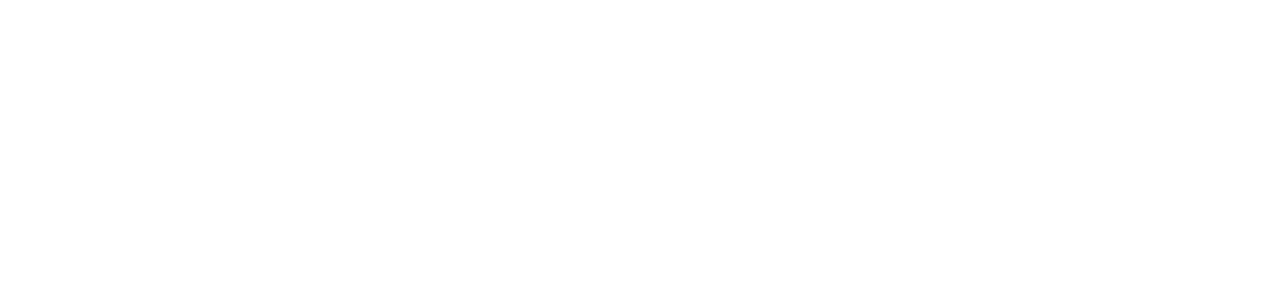
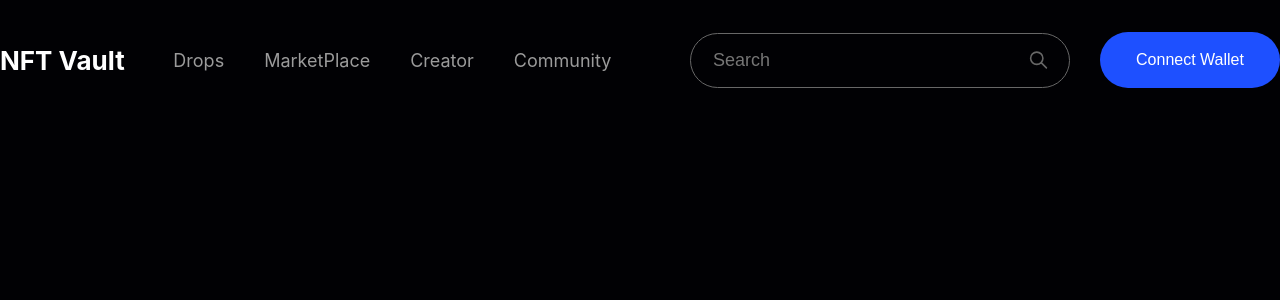
Before and after one commit to chrisprodev/nfts-landing-page-ui, a Next.js app: page / in a window 1280 px wide. Shown: the top 300 px of the page. Built offline with nearby package versions, Linux system fonts and the light colour scheme.

Commit message:
Add NavBar

```diff
--- a/pages/index.tsx
+++ b/pages/index.tsx
@@ -1,5 +1,6 @@
 import type { NextPage } from "next";
 import Head from "next/head";
+import NavBar from "../src/NavBar";
 
 const Home: NextPage = () => {
   return (
@@ -9,6 +10,7 @@
         <meta name="description" content="NFT Website" />
         <link rel="icon" href="/favicon.ico" />
       </Head>
+      <NavBar />
 
       <main></main>
     </>
--- /dev/null
+++ b/src/NavBar/NavBar.tsx
@@ -0,0 +1,41 @@
+import React from "react";
+import Link from "next/link";
+import * as Styles from "./Styles";
+
+const menuLinks = ["Drops", "MarketPlace", "Creator", "Community"];
+
+export const NavBar: React.FC = () => {
+  return (
+    <Styles.Container>
+      <Styles.Logo>NFT Vault</Styles.Logo>
+      <Styles.NavMenu>
+        {menuLinks.map((menuLink) => (
+          <Link href="/" passHref key={menuLink}>
+            <Styles.MenuLink>
+              <a>{menuLink}</a>
+            </Styles.MenuLink>
+          </Link>
+        ))}
+      </Styles.NavMenu>
+      <Styles.ActionsWrapper>
+        <Styles.SearchWrapper>
+          <input type="text" placeholder="Search" />
+          <svg
+            xmlns="http://www.w3.org/2000/svg"
+            fill="none"
+            viewBox="0 0 24 24"
+            stroke="currentColor"
+            strokeWidth={1.8}
+          >
+            <path
+              strokeLinecap="round"
+              strokeLinejoin="round"
+              d="M21 21l-6-6m2-5a7 7 0 11-14 0 7 7 0 0114 0z"
+            />
+          </svg>
+        </Styles.SearchWrapper>
+        <Styles.WalletBtn>Connect Wallet</Styles.WalletBtn>
+      </Styles.ActionsWrapper>
+    </Styles.Container>
+  );
+};
--- /dev/null
+++ b/src/NavBar/Styles.ts
@@ -0,0 +1,92 @@
+import styled from "styled-components";
+
+export const Container = styled.nav`
+  display: flex;
+  align-items: center;
+  justify-content: space-between;
+  max-width: 130rem;
+  margin: 3.2rem auto 0 auto;
+`;
+
+export const NavMenu = styled.div`
+  display: flex;
+  gap: 4rem;
+`;
+
+export const MenuLink = styled.a`
+  font-size: 1.8rem;
+  color: #9b9b9b;
+  transition: all 150ms ease;
+
+  :hover {
+    color: #1e50ff;
+  }
+`;
+
+export const ActionsWrapper = styled.div`
+  display: flex;
+  align-items: center;
+`;
+
+export const SearchWrapper = styled.div`
+  display: flex;
+  align-items: center;
+  justify-content: space-between;
+  width: 38rem;
+  margin-left: 3rem;
+  border: solid 1.2px #676767;
+  padding: 0 2rem;
+  border-radius: 3rem;
+  height: 5.5rem;
+  transition: all 150ms ease;
+
+  input[type="text"] {
+    font-size: 1.8rem;
+    border: none;
+    outline: none;
+    background: transparent;
+    color: #fff;
+    width: 100%;
+    margin-right: 2rem;
+  }
+
+  svg {
+    height: 2.4rem;
+    width: auto;
+    color: #676767;
+  }
+
+  :focus-within {
+    border-color: #1e50ff;
+
+    svg {
+      color: #1e50ff;
+    }
+  }
+`;
+
+export const WalletBtn = styled.button`
+  cursor: pointer;
+  width: 18rem;
+  height: 5.6rem;
+  margin-left: 3rem;
+  display: flex;
+  align-items: center;
+  justify-content: center;
+  font-size: 1.6rem;
+  background: #1e50ff;
+  color: #fff;
+  border: none;
+  border-radius: 7rem;
+  transition: all 150ms ease;
+
+  :hover {
+    background: #315eff;
+  }
+`;
+
+export const Logo = styled.span`
+  font-size: 2.6rem;
+  font-weight: 700;
+  user-select: none;
+`;
--- /dev/null
+++ b/src/NavBar/index.tsx
@@ -0,0 +1,2 @@
+import { NavBar } from "./NavBar";
+export default NavBar;
--- a/styles/globals.css
+++ b/styles/globals.css
@@ -1,9 +1,13 @@
 html,
 body {
+  font-size: 62.5%;
   padding: 0;
   margin: 0;
-  font-family: -apple-system, BlinkMacSystemFont, Segoe UI, Roboto, Oxygen,
-    Ubuntu, Cantarell, Fira Sans, Droid Sans, Helvetica Neue, sans-serif;
+  font-family: -apple-system, BlinkMacSystemFont, Segoe UI, Roboto,
+    Oxygen, Ubuntu, Cantarell, Fira Sans, Droid Sans, Helvetica Neue,
+    sans-serif;
+  background: #010104;
+  color: #fff;
 }
 
 a {
```
